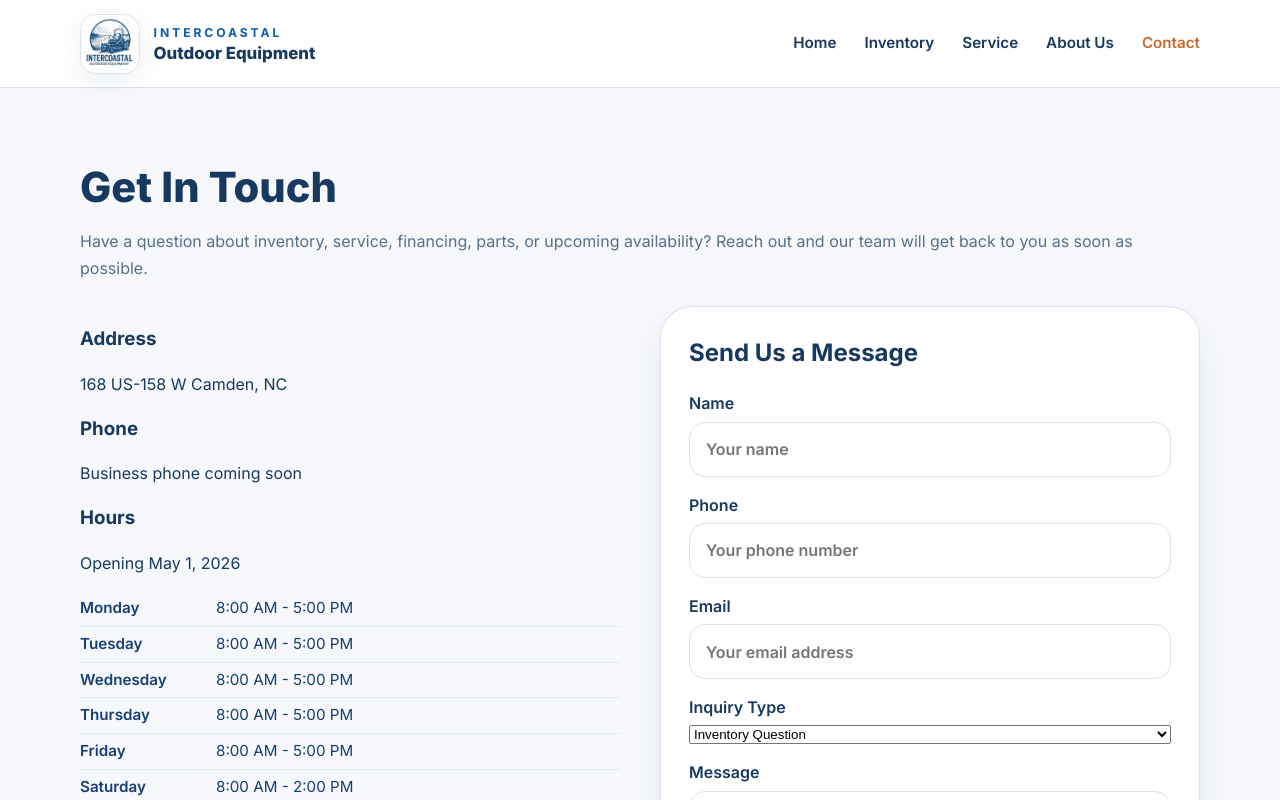
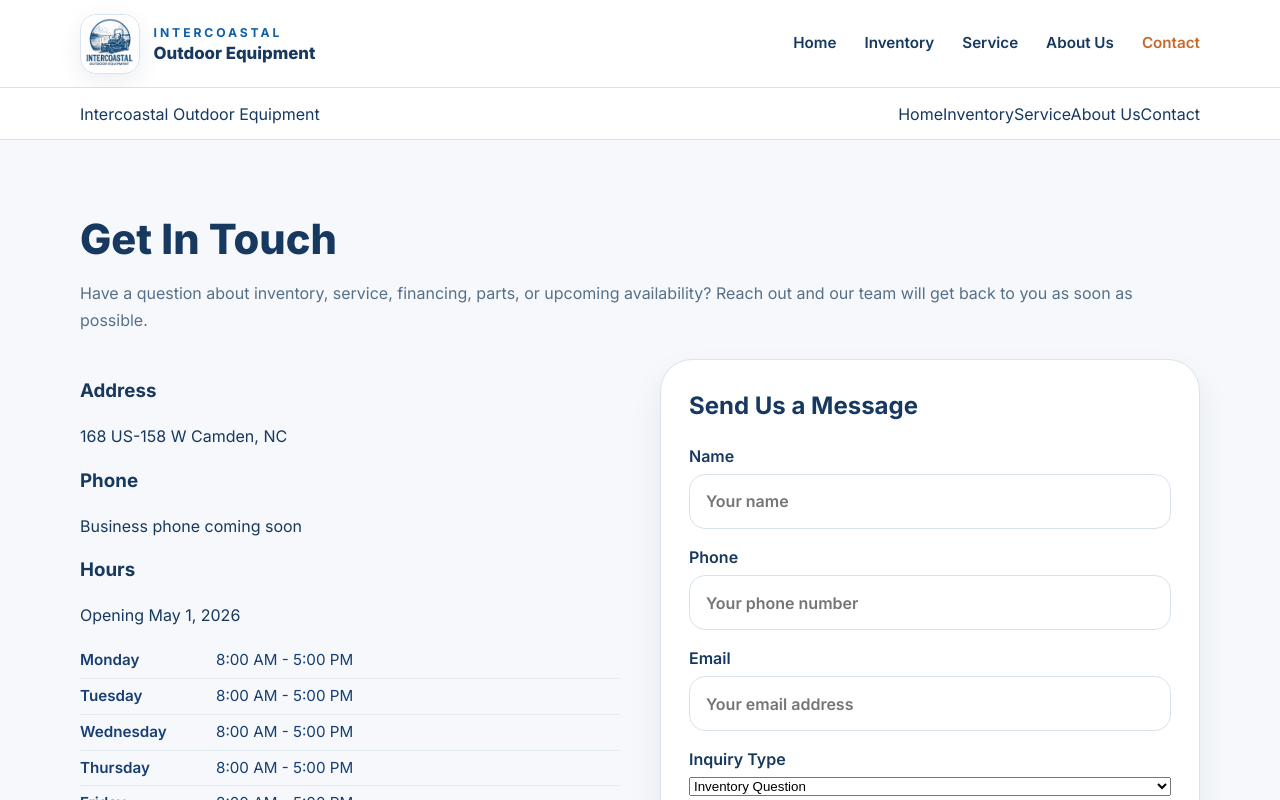
Before and after one commit to TanyaA318/intercoastal-website, a React (Vite) app: page /contact in a window 1280 px wide. Shown: the top 800 px of the page. Built offline with nearby package versions, Linux system fonts and the light colour scheme.

Commit message:
Update Contact.jsx

```diff
--- a/src/Contact.jsx
+++ b/src/Contact.jsx
@@ -1,5 +1,10 @@
+import React from "react";
+import Header from "./Header";
+
 export default function Contact() {
   return (
+     <>
+    <Header />
     <main className="section">
       <div className="container">
         <div className="contact-intro">
@@ -129,6 +134,7 @@ export default function Contact() {
           </a>
         </div>
       </div>
-    </main>
+        </main>
+    </>
   );
 }
```
